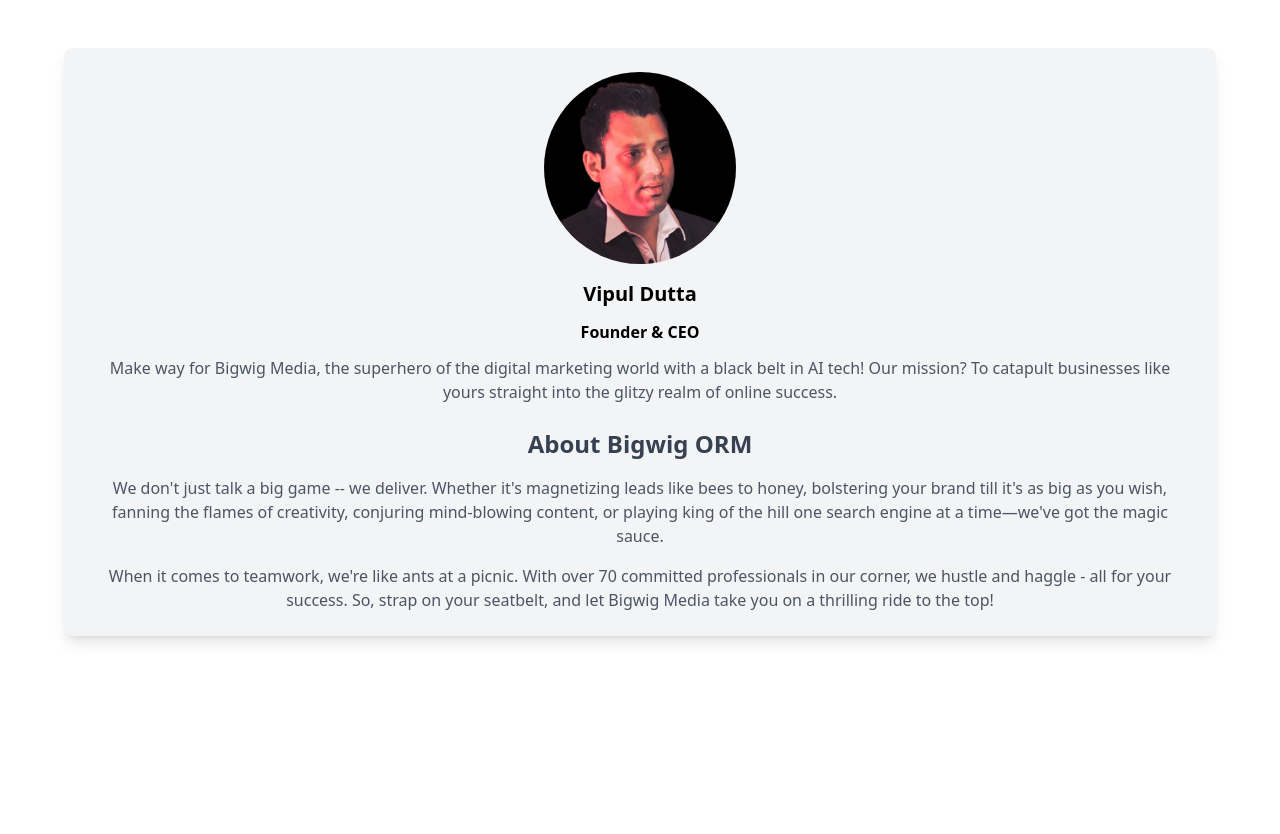
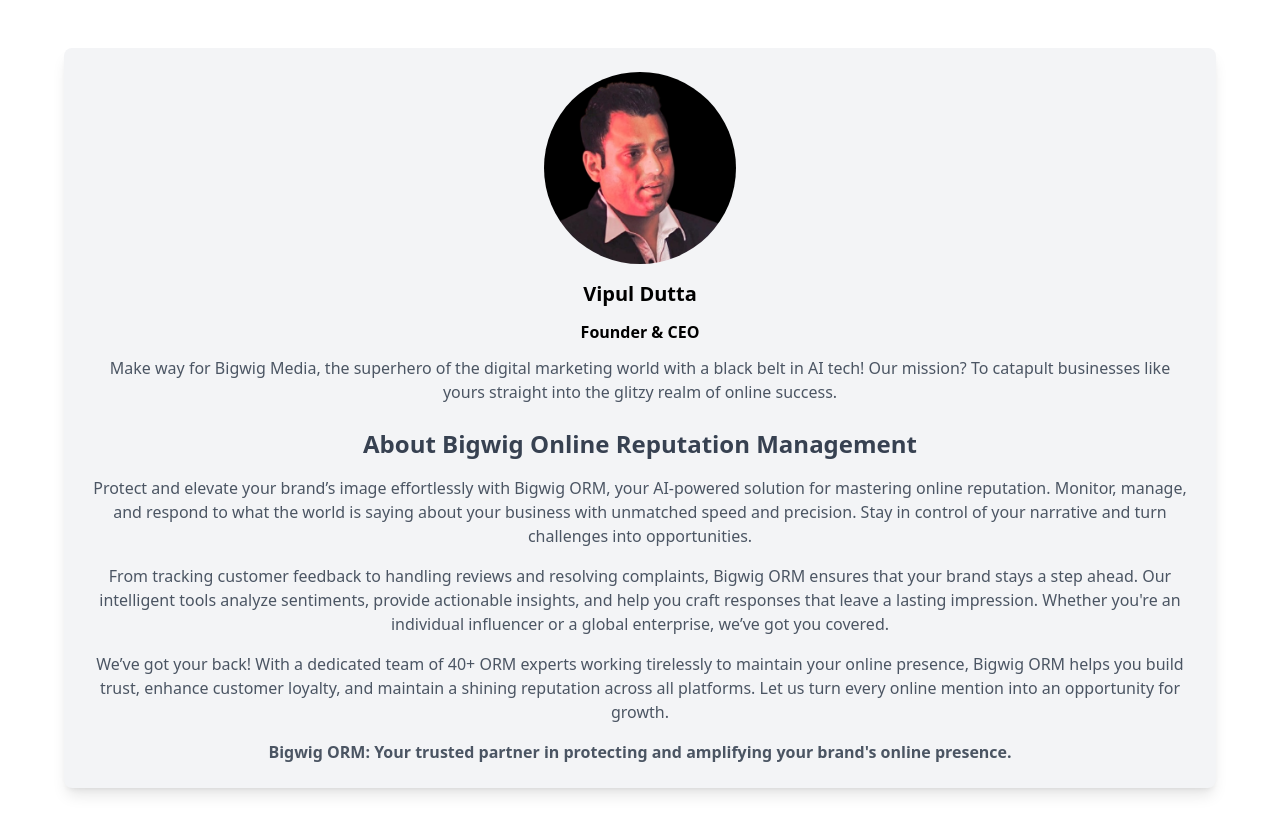
Before and after one commit to BigwigMediaAI/BigwigORM, a React (Vite) app: page /team in a window 1280 px wide. Before the commit the page ends 800 px from the top, so only its background shows below. Built offline with nearby package versions, Linux system fonts and the light colour scheme.

Commit message:
updated team

```diff
--- a/src/pages/Team.tsx
+++ b/src/pages/Team.tsx
@@ -21,13 +21,20 @@ const Team: React.FC = () => {
           <p className="text-gray-600 md:text-center text-justify">
           Make way for Bigwig Media, the superhero of the digital marketing world with a black belt in AI tech! Our mission? To catapult businesses like yours straight into the glitzy realm of online success.
           </p>
-          <h2 className="font-bold text-gray-700 mt-6 text-center text-2xl">About Bigwig ORM</h2>
-          <h2 className="text-gray-600 mt-4 md:text-center text-justify">
-          We don't just talk a big game -- we deliver. Whether it's magnetizing leads like bees to honey, bolstering your brand till it's as big as you wish, fanning the flames of creativity, conjuring mind-blowing content, or playing king of the hill one search engine at a time—we've got the magic sauce.
-          </h2>
-          <h2 className="text-gray-600 mt-4 md:text-center text-justify">
-          When it comes to teamwork, we're like ants at a picnic. With over 70 committed professionals in our corner, we hustle and haggle - all for your success. So, strap on your seatbelt, and let Bigwig Media take you on a thrilling ride to the top!          </h2>
-        </div>
+          <h2 className="font-bold text-gray-700 mt-6 text-center text-2xl">About Bigwig Online Reputation Management</h2>
+<h2 className="text-gray-600 text-justify md:text-center mt-4">
+  Protect and elevate your brand’s image effortlessly with Bigwig ORM, your AI-powered solution for mastering online reputation. Monitor, manage, and respond to what the world is saying about your business with unmatched speed and precision. Stay in control of your narrative and turn challenges into opportunities.
+</h2>
+<h2 className="text-gray-600 text-justify md:text-center mt-4">
+  From tracking customer feedback to handling reviews and resolving complaints, Bigwig ORM ensures that your brand stays a step ahead. Our intelligent tools analyze sentiments, provide actionable insights, and help you craft responses that leave a lasting impression. Whether you're an individual influencer or a global enterprise, we’ve got you covered.
+</h2>
+<h2 className="text-gray-600 text-justify md:text-center mt-4">
+  We’ve got your back! With a dedicated team of 40+ ORM experts working tirelessly to maintain your online presence, Bigwig ORM helps you build trust, enhance customer loyalty, and maintain a shining reputation across all platforms. Let us turn every online mention into an opportunity for growth.
+</h2>
+<h2 className="text-gray-600 text-center mt-4 font-bold">
+  Bigwig ORM: Your trusted partner in protecting and amplifying your brand's online presence.
+</h2>
+</div>
       </div>
     </section>
     </>
```
Also changed, not shown: 1 other file (tests, documents, lock files or other folders).
